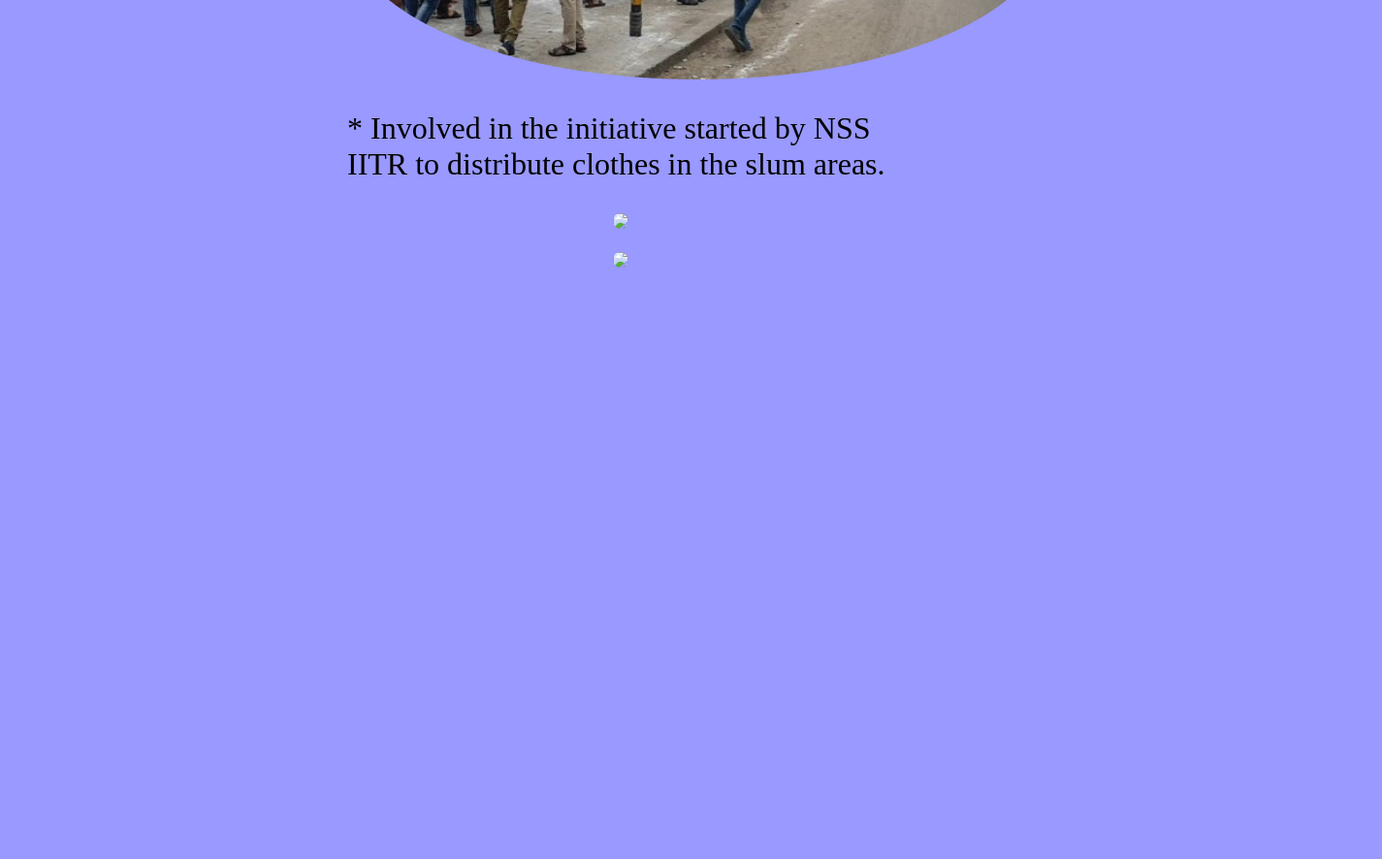
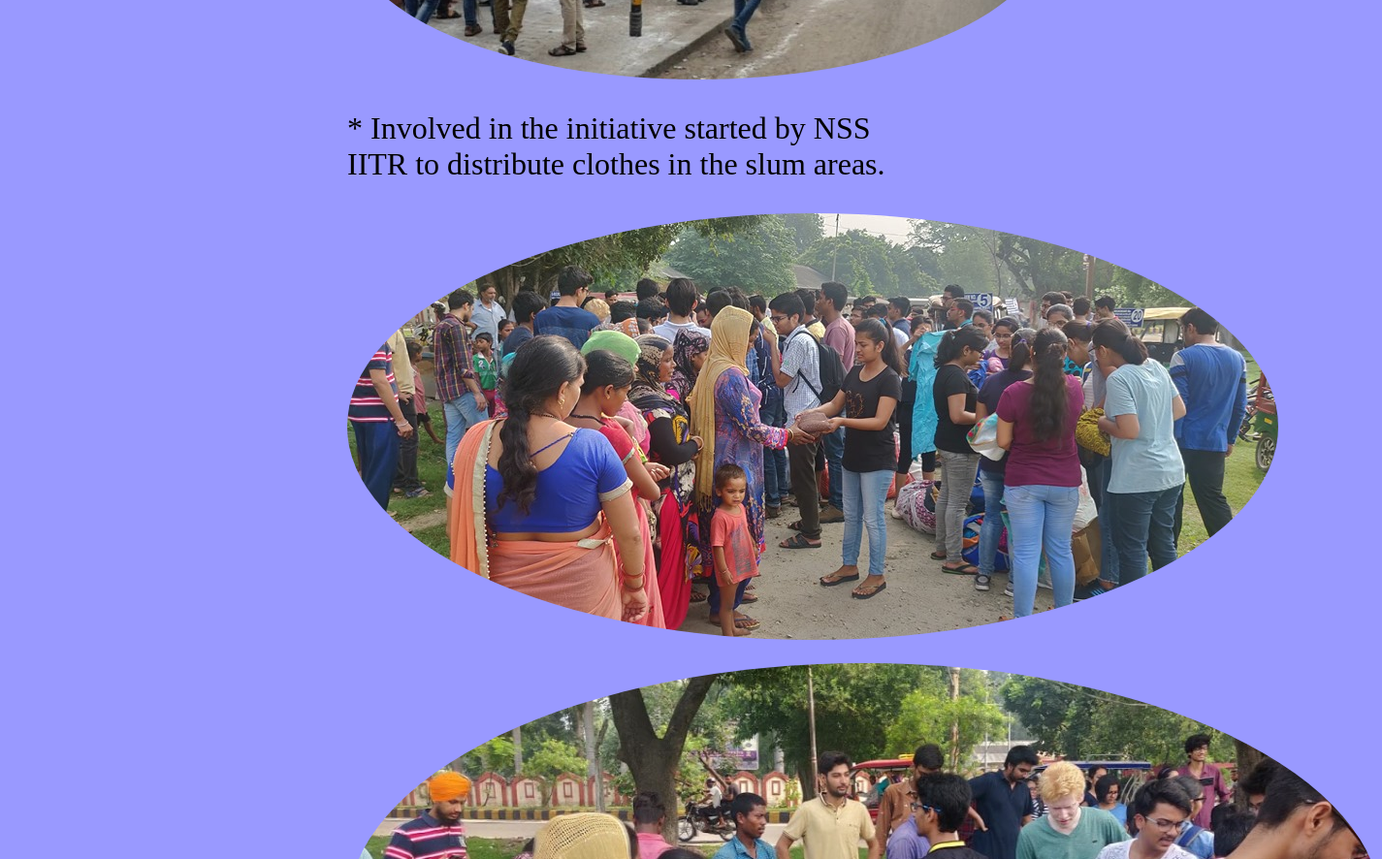
Before and after one commit to shubh-cmd/mywebsite, a plain HTML site: page memory.html in a window 1280 px wide. Shown: the part 1574-2460 px from the top of the page at 97% size, 1425 px wide, since content can reach past the window. Before the commit the page ends 1874 px from the top, so only its background shows below. Drawn offline with Linux system fonts and the light colour scheme.

Commit message:
Update memory.html

```diff
--- a/memory.html
+++ b/memory.html
@@ -12,7 +12,7 @@ body {background-color:#9999ff;}</style>
 	<p style="text-align: center;"><img src="swachh4.jpeg"></P>
 	<p style="text-align: center;"><img src="swachh3.jpg"></P>
 		<P style="font-size: 200%;">* Involved in the initiative started by NSS IITR to distribute clothes in the slum areas.</p>
-	<p style="text-align: center;"><img src="cloth1.jpg."></P>
-		<p style="text-align: center;"><img src="cloth2.jpg."></P>
+	<p style="text-align: center;"><img src="cloth1.jpg"></P>
+		<p style="text-align: center;"><img src="cloth2.jpg"></P>
 </body>
 </html>
```
